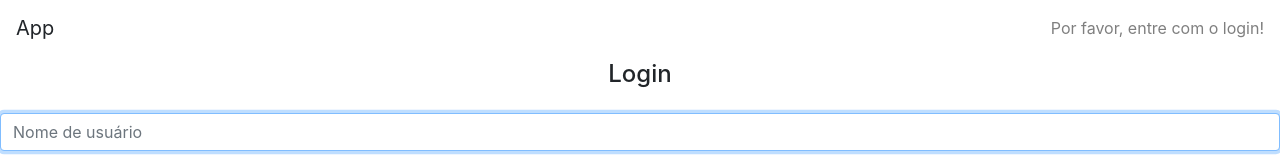
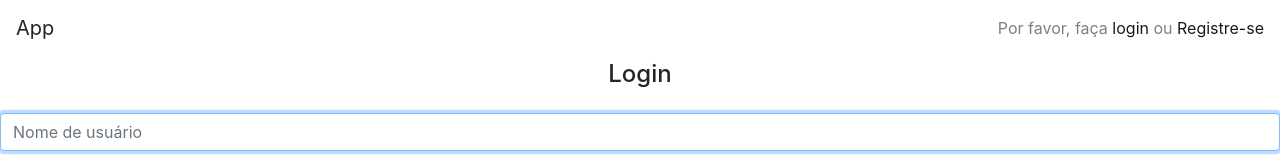
Before and after one commit to LuanMattos/CursoAngularAlura, an Angular app in the folder App/: page / in a window 1280 px wide. Shown: the top 160 px of the page. Built offline with nearby package versions, Linux system fonts and the light colour scheme.

Commit message:
routerLink

```diff
--- a/App/src/app/core/header/header.component.html
+++ b/App/src/app/core/header/header.component.html
@@ -21,7 +21,8 @@
 
     <ng-template #login>
       <span class="navbar-text">
-        Por favor, entre com o login!
+        Por favor, faça <a [routerLink]="['']">login</a>
+        ou <a href="#">Registre-se</a>
       </span>
     </ng-template>
 
```
Also changed, not shown: App/src/app/core/core.module.ts (+7 -2 lines).
